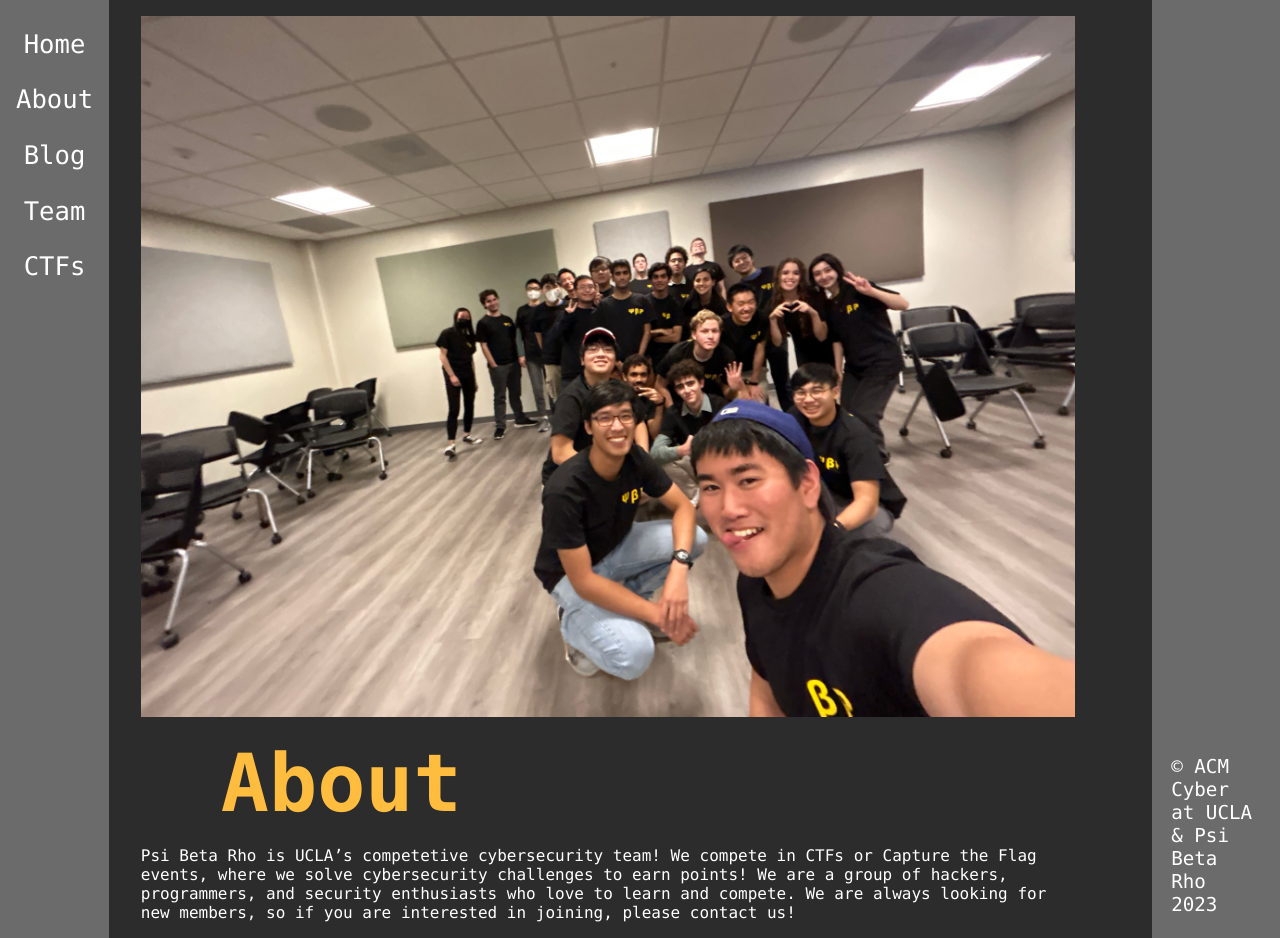
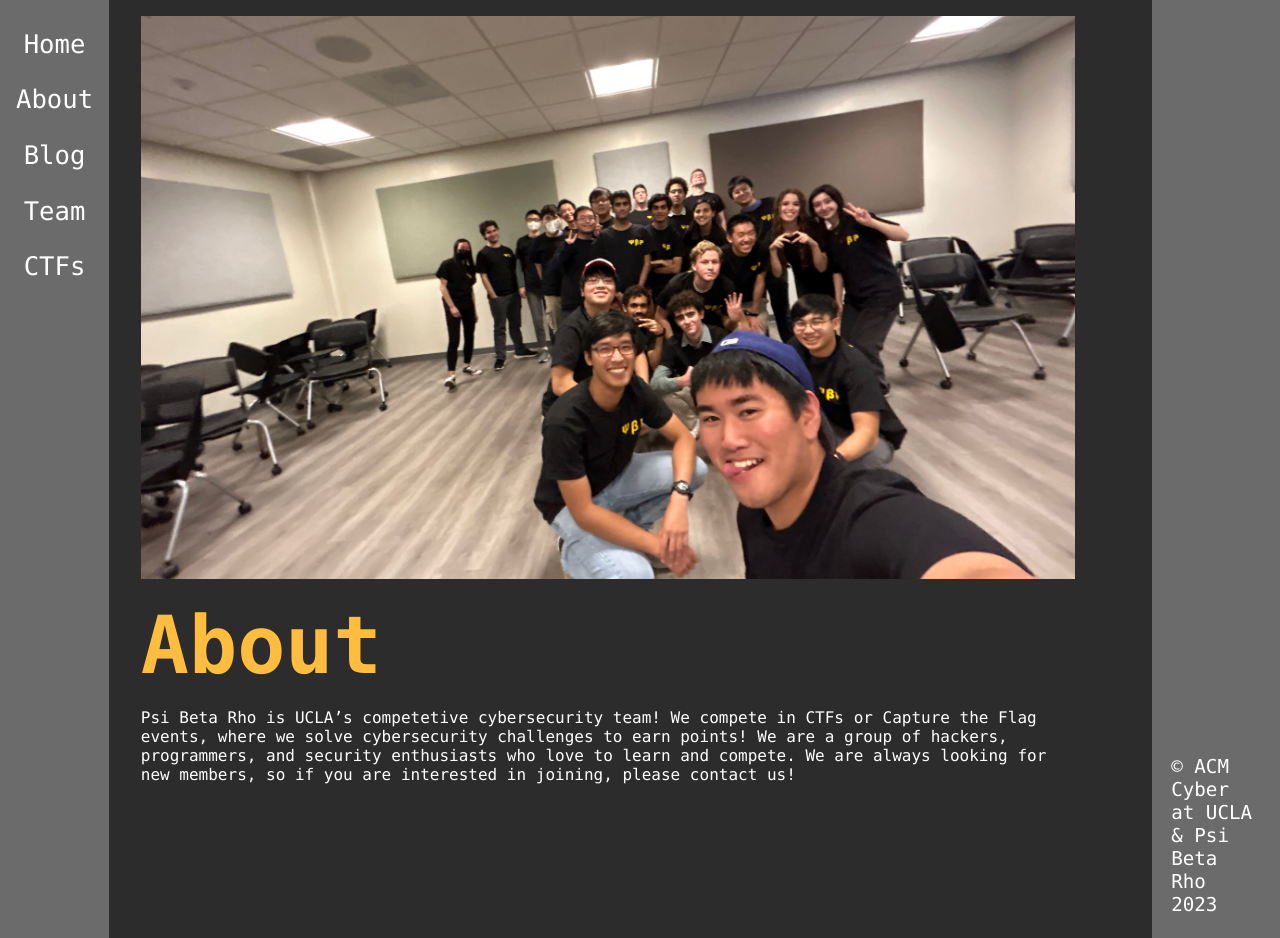
Before and after one commit to pbrucla/pbrucla.github.io, a Jekyll site: the page built from about.md, in a window 1280 px wide and 938 px high. Built offline with Jekyll 4.4.1, drawn with Linux system fonts in a browser that asks for light colours.

```diff
--- a/about.md
+++ b/about.md
@@ -1,6 +1,8 @@
 ---
 layout: default
 ---
-![Our team sporting PBR merch!](/assets/images/pbr_point_five.jpg "Our team")
+![Our team sporting PBR merch!](/assets/images/pbr_point_five.jpg "Our team sporting PBR merch!")
+
 # About
+
 Psi Beta Rho is UCLA's competetive cybersecurity team! We compete in CTFs or Capture the Flag events, where we solve cybersecurity challenges to earn points! We are a group of hackers, programmers, and security enthusiasts who love to learn and compete. We are always looking for new members, so if you are interested in joining, please contact us!
--- a/assets/styles/global.scss
+++ b/assets/styles/global.scss
@@ -29,11 +29,13 @@ h1 {
     color: #FFBD3F;
     font-size: 5rem;
     font-weight: bold;
-    margin: 0 5rem;
+    margin: 1rem 0rem;
 }
 
 img {
-    max-width: 100%;
+    width: 100%;
+    max-height: 60vh;
+    object-fit: cover;
 }
 
 @import 'footer', 'nav', 'post', 'main';
```
Also changed, not shown: index.html (deleted, +0 -8 lines), index.md (added, +9 -0 lines).
